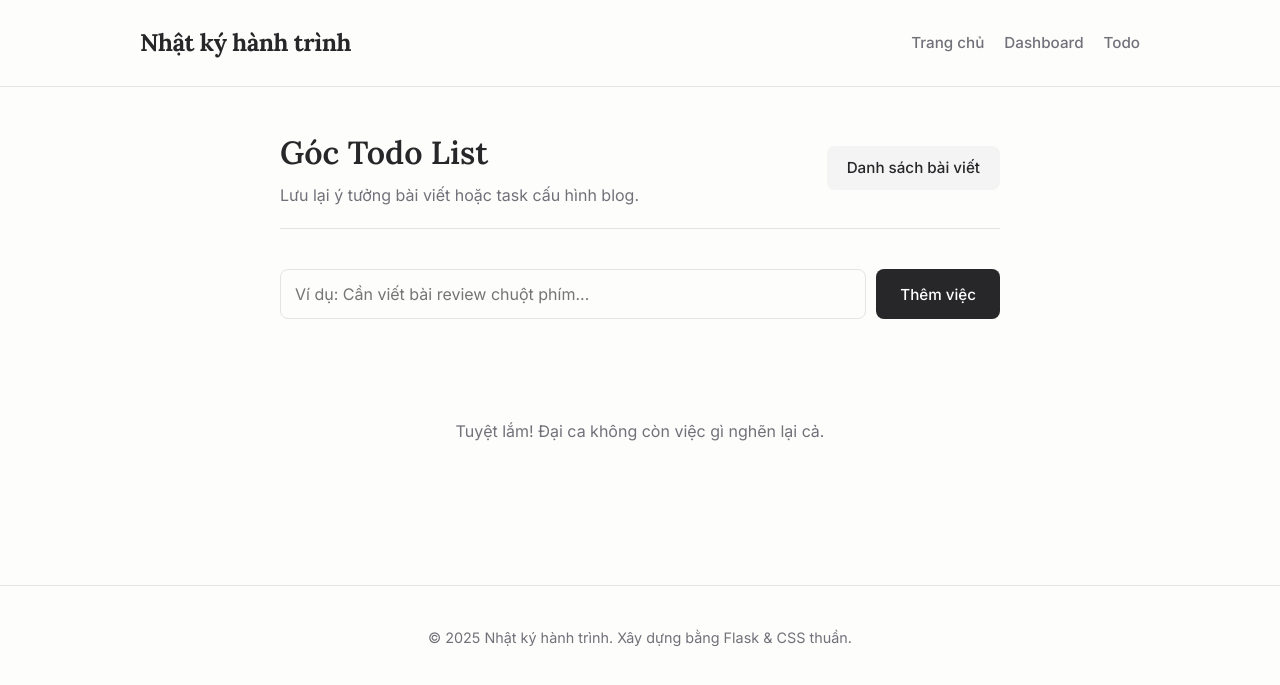
After one commit to trantai2001-commits/personal-diary-blog, a Flask app: page /admin/todos in a window 1280 px wide. The commit adds this page. Shown: the top 685 px of the page. Run offline with Flask 3, Linux system fonts and the light colour scheme; the visitor is signed in with stand-in values (Sample User, id 1); data that the repository does not hold is empty.

Commit message:
feat: Add Todo List page for Admin

```diff
--- a/app/__init__.py
+++ b/app/__init__.py
@@ -59,6 +59,6 @@ def create_app():
 
         print(f"Đã tạo admin: {username}")
 
-    with app.app_context():
-        db.create_all()
+    # with app.app_context():
+    #     db.create_all()
     return app
--- a/app/auth.py
+++ b/app/auth.py
@@ -2,7 +2,7 @@ from flask import Blueprint, render_template, request, redirect, url_for, flash
 from flask_login import login_user, logout_user, login_required, current_user
 
 from app import db
-from app.models import User, Post
+from app.models import User, Post, Todo
 from app.cloudinary_utils import (
     is_allowed_image,
     upload_cover_image,
@@ -187,3 +187,36 @@ def logout():
     logout_user()
     flash("Đã đăng xuất.", "success")
     return redirect(url_for("auth.login"))
+
+@auth_bp.route("/todos", methods=["GET", "POST"])
+@login_required
+def todos():
+    if request.method == "POST":
+        title = request.form.get("title", "").strip()
+        if title:
+            todo = Todo(title=title)
+            db.session.add(todo)
+            db.session.commit()
+            flash("Đã thêm việc mới.", "success")
+        return redirect(url_for("auth.todos"))
+
+    todo_list = Todo.query.order_by(Todo.created_at.desc()).all()
+    return render_template("admin_todo.html", todos=todo_list)
+
+@auth_bp.route("/todos/<int:todo_id>/toggle", methods=["POST"])
+@login_required
+def toggle_todo(todo_id):
+    todo = db.session.get(Todo, todo_id)
+    if todo:
+        todo.is_completed = not todo.is_completed
+        db.session.commit()
+    return redirect(url_for("auth.todos"))
+
+@auth_bp.route("/todos/<int:todo_id>/delete", methods=["POST"])
+@login_required
+def delete_todo(todo_id):
+    todo = db.session.get(Todo, todo_id)
+    if todo:
+        db.session.delete(todo)
+        db.session.commit()
+    return redirect(url_for("auth.todos"))
--- /dev/null
+++ b/app/templates/admin_todo.html
@@ -0,0 +1,60 @@
+{% extends "base.html" %}
+
+{% block title %}Todo List | Trợ lý của đại ca{% endblock %}
+
+{% block content %}
+<div class="container-narrow">
+    <div class="admin-header">
+        <div>
+            <h1>Góc Todo List</h1>
+            <p style="color: var(--text-muted); margin-top: 4px;">Lưu lại ý tưởng bài viết hoặc task cấu hình blog.</p>
+        </div>
+        <a class="btn-soft" href="{{ url_for('auth.dashboard') }}">Danh sách bài viết</a>
+    </div>
+
+    <!-- Form tạo mới -->
+    <form method="POST" action="{{ url_for('auth.todos') }}" style="display: flex; gap: 10px; margin-bottom: 40px;">
+        <input type="text" name="title" placeholder="Ví dụ: Cần viết bài review chuột phím..." required
+               style="flex: 1; padding: 14px; border-radius: var(--radius-sm); border: 1px solid var(--border); font-family: var(--font-body); font-size: 1rem;">
+        <button type="submit" class="btn-primary" style="padding: 14px 24px; white-space: nowrap;">Thêm việc</button>
+    </form>
+
+    <!-- Danh sách công việc -->
+    {% if todos %}
+    <div class="admin-list">
+        {% for todo in todos %}
+        <div class="admin-list-item" style="padding: 12px 20px; flex-direction: row; align-items: center;">
+            <div class="admin-item-content" style="display: flex; align-items: center; gap: 12px;">
+                <form method="POST" action="{{ url_for('auth.toggle_todo', todo_id=todo.id) }}" style="margin: 0;">
+                    <button type="submit" style="background: none; border: none; cursor: pointer; padding: 4px; display: flex;">
+                        {% if todo.is_completed %}
+                        <span style="color: var(--success-text); font-size: 1.2rem;">☑</span>
+                        {% else %}
+                        <span style="color: var(--border); font-size: 1.2rem;">☐</span>
+                        {% endif %}
+                    </button>
+                </form>
+
+                <h3 style="margin-bottom: 0; font-family: var(--font-body); font-weight: 500; font-size: 1.05rem;
+                           {% if todo.is_completed %}color: var(--text-muted); text-decoration: line-through;{% endif %}">
+                    {{ todo.title }}
+                </h3>
+            </div>
+
+            <div class="admin-item-actions" style="margin-left: auto;">
+                <form method="POST" action="{{ url_for('auth.delete_todo', todo_id=todo.id) }}" style="margin: 0;">
+                    <button type="submit" style="background: none; border: none; cursor: pointer; color: var(--danger); font-size: 0.9rem;"
+                            title="Xoá vĩnh viễn">Xoá
+                    </button>
+                </form>
+            </div>
+        </div>
+        {% endfor %}
+    </div>
+    {% else %}
+    <div class="empty-state">
+        <p>Tuyệt lắm! Đại ca không còn việc gì nghẽn lại cả.</p>
+    </div>
+    {% endif %}
+</div>
+{% endblock %}
--- a/app/templates/base.html
+++ b/app/templates/base.html
@@ -23,7 +23,12 @@
 
             <nav class="main-nav">
                 <a href="{{ url_for('main.home') }}">Trang chủ</a>
+                {% if current_user.is_authenticated %}
+                <a href="{{ url_for('auth.dashboard') }}">Dashboard</a>
+                <a href="{{ url_for('auth.todos') }}">Todo</a>
+                {% else %}
                 <a href="{{ url_for('auth.dashboard') }}">Admin</a>
+                {% endif %}
             </nav>
         </div>
     </header>
```
Also changed, not shown: app/models.py (+11 -0 lines), migrations/versions/a7ae8fef011e_add_todos.py (added, +34 -0 lines).
